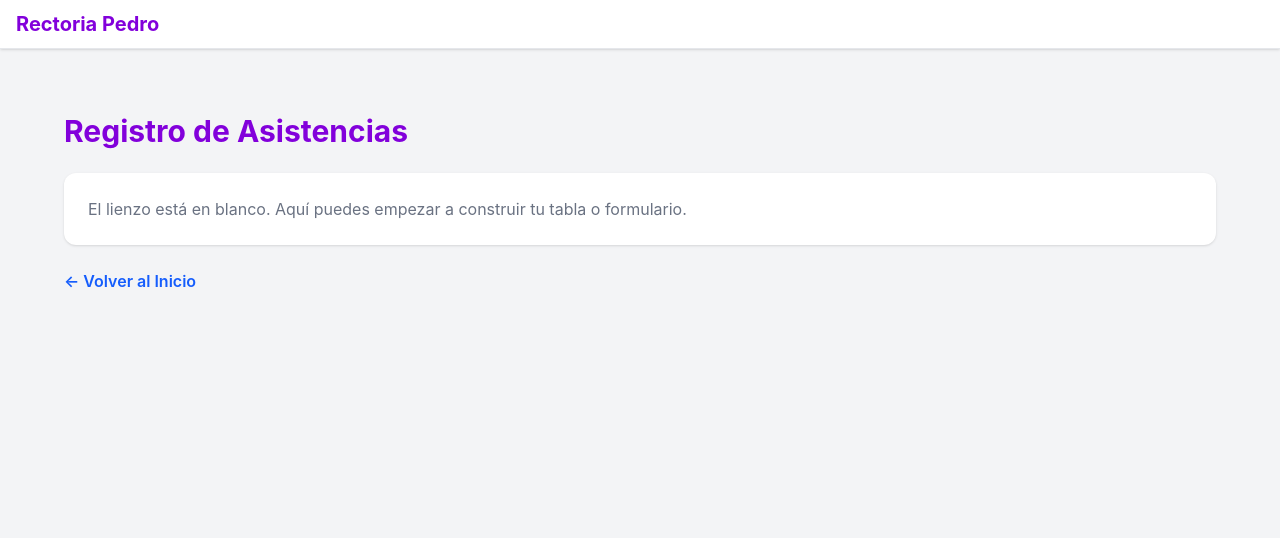
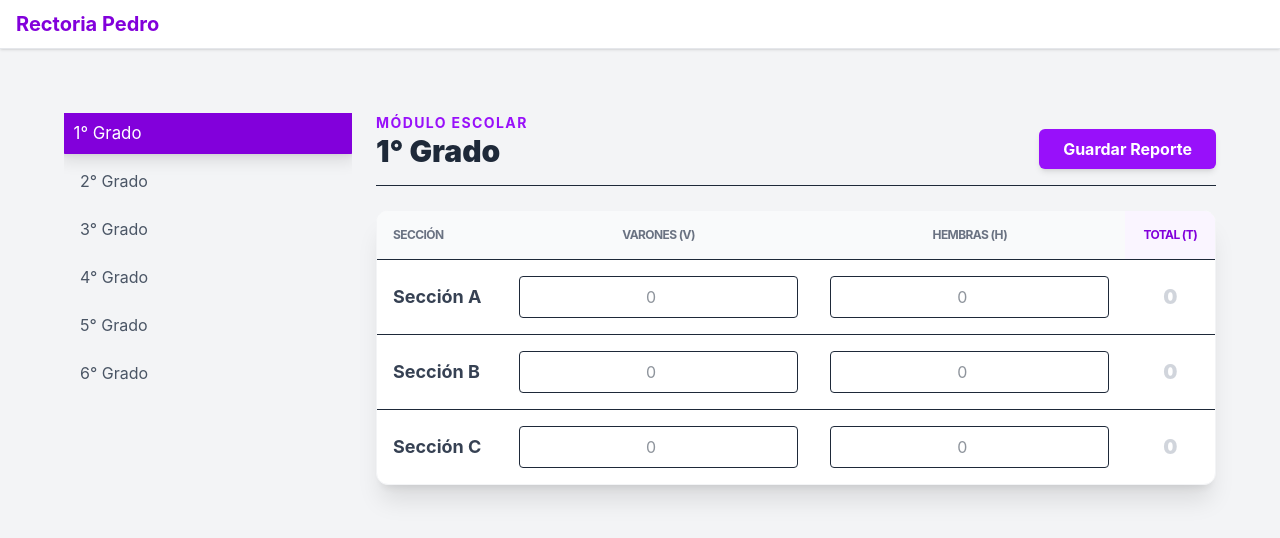
Before and after one commit to Humungosaurio/HerramientaDeServicio, a React (Vite) app: page /asistencias in a window 1280 px wide. Shown: the top 538 px of the page. Built offline with nearby package versions, Linux system fonts and the light colour scheme.

Commit message:
place holder de asistencias habilitado

```diff
--- a/src/pages/asistencias.jsx
+++ b/src/pages/asistencias.jsx
@@ -1,25 +1,139 @@
+import { useState } from 'react';
 import { Link } from 'react-router-dom';
-{/* Esto se va a cambiar todo Hacer barra de navegacion en componentes y agregarla a esta pagina */}
+
 const Asistencias = () => {
+  // MEJORA: Definir el estado inicial fuera o de forma clara para evitar errores de undefined
+  const [gradoSeleccionado, setGradoSeleccionado] = useState('1° Grado');
+
+  // LOGICA: Datos guardados de forma local IMPORTANTE SERAN REEMPLAZADOS POR LA BD
+  const [datosPorGrado, setDatosPorGrado] = useState({
+    '1° Grado': { A: { v: 0, h: 0 }, B: { v: 0, h: 0 }, C: { v: 0, h: 0 } },
+    '2° Grado': { A: { v: 0, h: 0 }, B: { v: 0, h: 0 }, C: { v: 0, h: 0 } },
+    '3° Grado': { A: { v: 0, h: 0 }, B: { v: 0, h: 0 }, C: { v: 0, h: 0 } },
+    '4° Grado': { A: { v: 0, h: 0 }, B: { v: 0, h: 0 }, C: { v: 0, h: 0 } },
+    '5° Grado': { A: { v: 0, h: 0 }, B: { v: 0, h: 0 }, C: { v: 0, h: 0 } },
+    '6° Grado': { A: { v: 0, h: 0 }, B: { v: 0, h: 0 }, C: { v: 0, h: 0 } },
+  });
+
+  // EXTRACCIÓN: Obtenemos las llaves para generar los botones del menú lateral dinámicamente
+  const grados = Object.keys(datosPorGrado);
+
+  /**
+   * MANEJADOR DE CAMBIOS (Hander)
+   * Usa "PrevState" para asegurar que si el usuario escribe rápido, no se pierdan datos.
+   */
+  const handleInputChange = (seccion, campo, valor) => {
+    // MEJORA: Validamos que sea un número positivo y evitamos el "NaN"
+    const numValue = Math.max(0, parseInt(valor) || 0);
+
+    setDatosPorGrado(prev => ({
+      ...prev, // Copiamos todos los grados
+      [gradoSeleccionado]: {
+        ...prev[gradoSeleccionado], // Copiamos todas las secciones del grado actual
+        [seccion]: {
+          ...prev[gradoSeleccionado][seccion], // Copiamos los valores (v, h) de la sección
+          [campo]: numValue // Actualizamos SOLO el campo que cambió (v o h)
+        }
+      }
+    }));
+  };
+
+  const guardarCambios = () => {
+    // LOGICA: Filtramos solo la "rebanada" de datos que nos interesa
+    const datosDeEsteGrado = datosPorGrado[gradoSeleccionado];
+    console.log("Enviando a BD:", datosDeEsteGrado);
+    alert(`Asistencias de ${gradoSeleccionado} sincronizadas.`);
+  };
+
   return (
-    <div className="p-8 page-transition" >
-      {/* Encabezado de la página */}
-      <h1 className="text-3xl font-bold text-purple-700 mb-6">
-        Registro de Asistencias
-      </h1>
+    <div className="p-8 page-transition">
+      <div className="flex flex-col md:flex-row gap-6">
 
-      {/* Contenedor principal en blanco */}
-      <div className="bg-white p-6 rounded-xl shadow-sm min-h-[100]">
-        <p className="text-gray-500">
-          El lienzo está en blanco. Aquí puedes empezar a construir tu tabla o formulario.
-        </p>
-      </div>
+        {/* SIDEBAR: Navegación por grados */}
+        <aside className="md:w-1/4 flex md:flex-col overflow-x-auto gap-2 border-gray-200">
+          {grados.map((grado) => (
+            <button
+              key={grado}
+              onClick={() => setGradoSeleccionado(grado)}
+              // MEJORA: Feedback visual claro de qué grado está activo
+              className={`px-4 py-2 rounded-lg text-left transition-all ${
+                gradoSeleccionado === grado
+                ? 'bg-purple-700 text-white shadow-lg scale-105'
+                : 'text-gray-600 hover:bg-purple-50'
+              }`}
+            >
+              {grado}
+            </button>
+          ))}
+        </aside>
 
-      {/* Botón para regresar */}
-      <div className="mt-6">
-        <Link to="/" className="text-blue-600 font-semibold hover:underline">
-          ← Volver al Inicio
-        </Link>
+        {/* CONTENIDO PRINCIPAL */}
+        <main className="flex-1">
+          <header className="mb-6 flex justify-between items-end border-b pb-4">
+            <div>
+              <p className="text-sm text-purple-600 font-bold uppercase tracking-widest">Módulo Escolar</p>
+              <h1 className="text-3xl font-black text-gray-800">{gradoSeleccionado}</h1>
+            </div>
+            {/* MEJORA: Botón con ID dinámico para auditoría */}
+            <button
+              onClick={guardarCambios}
+              className="bg-purple-600 hover:bg-purple-800 text-white px-6 py-2 rounded-md font-bold shadow-md transition-all active:scale-95"
+            >
+              Guardar Reporte
+            </button>
+          </header>
+
+          <div className="bg-white rounded-xl shadow-xl border border-gray-100 overflow-hidden">
+            <table className="w-full">
+              <thead className="bg-gray-50 text-gray-500 text-xs uppercase tracking-tighter">
+                <tr>
+                  <th className="p-4 text-left">Sección</th>
+                  <th className="p-4 text-center">Varones (V)</th>
+                  <th className="p-4 text-center">Hembras (H)</th>
+                  <th className="p-4 text-center bg-purple-50 text-purple-700">Total (T)</th>
+                </tr>
+              </thead>
+              <tbody>
+                {/* LOGICA: Renderizamos solo las secciones del grado elegido en el estado */}
+                {Object.keys(datosPorGrado[gradoSeleccionado]).map((seccion) => {
+                  const { v, h } = datosPorGrado[gradoSeleccionado][seccion];
+                  // MEJORA: Cálculo en tiempo real (Derivado del estado)
+                  const total = v + h;
+
+                  return (
+                    <tr key={seccion} className="border-t hover:bg-gray-50 transition-colors">
+                      <td className="p-4 font-bold text-gray-700 text-lg">Sección {seccion}</td>
+                      <td className="p-4">
+                        <input
+                          type="number"
+                          value={v === 0 ? '' : v} // MEJORA: Si es 0, dejamos vacío para facilitar escritura
+                          placeholder="0"
+                          onChange={(e) => handleInputChange(seccion, 'v', e.target.value)}
+                          className="w-full p-2 border rounded text-center focus:border-purple-500 outline-none transition-all"
+                        />
+                      </td>
+                      <td className="p-4">
+                        <input
+                          type="number"
+                          value={h === 0 ? '' : h}
+                          placeholder="0"
+                          onChange={(e) => handleInputChange(seccion, 'h', e.target.value)}
+                          className="w-full p-2 border rounded text-center focus:border-purple-500 outline-none transition-all"
+                        />
+                      </td>
+                      <td className="p-4 text-center">
+                        {/* MEJORA: Estilo condicional si el total es 0 */}
+                        <span className={`text-xl font-black ${total > 0 ? 'text-purple-700' : 'text-gray-300'}`}>
+                          {total}
+                        </span>
+                      </td>
+                    </tr>
+                  );
+                })}
+              </tbody>
+            </table>
+          </div>
+        </main>
       </div>
     </div>
   );
```
Also changed, not shown: src/components/leerMas.txt.
